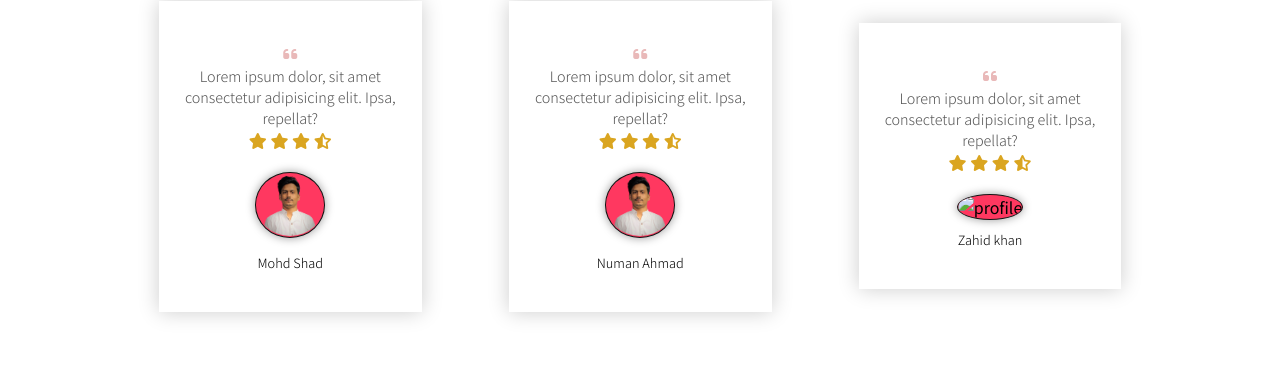
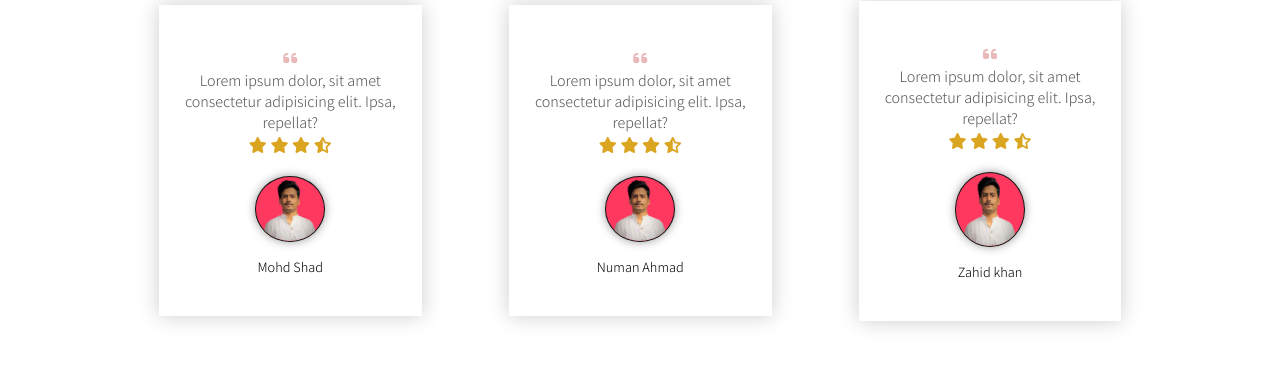
Before and after one commit to zahidkhan262/my-E-shop, a plain HTML site: page index.html in a window 1280 px wide. Shown: the part 3778-4147 px from the top of the page. Drawn offline with nearby package versions, Linux system fonts and the light colour scheme.

Commit message:
Update index.html

```diff
--- a/index.html
+++ b/index.html
@@ -379,7 +379,7 @@
                         <i class="fas fa-star"></i>
                         <i class="fas fa-star-half-alt"></i>
                     </div>
-                    <img src="zahid1.jpeg" alt="profile" height="75px">
+                    <img src="zahid.png" alt="profile" height="75px">
                     <h3>Zahid khan</h3>
                 </div>
             </div>
```
